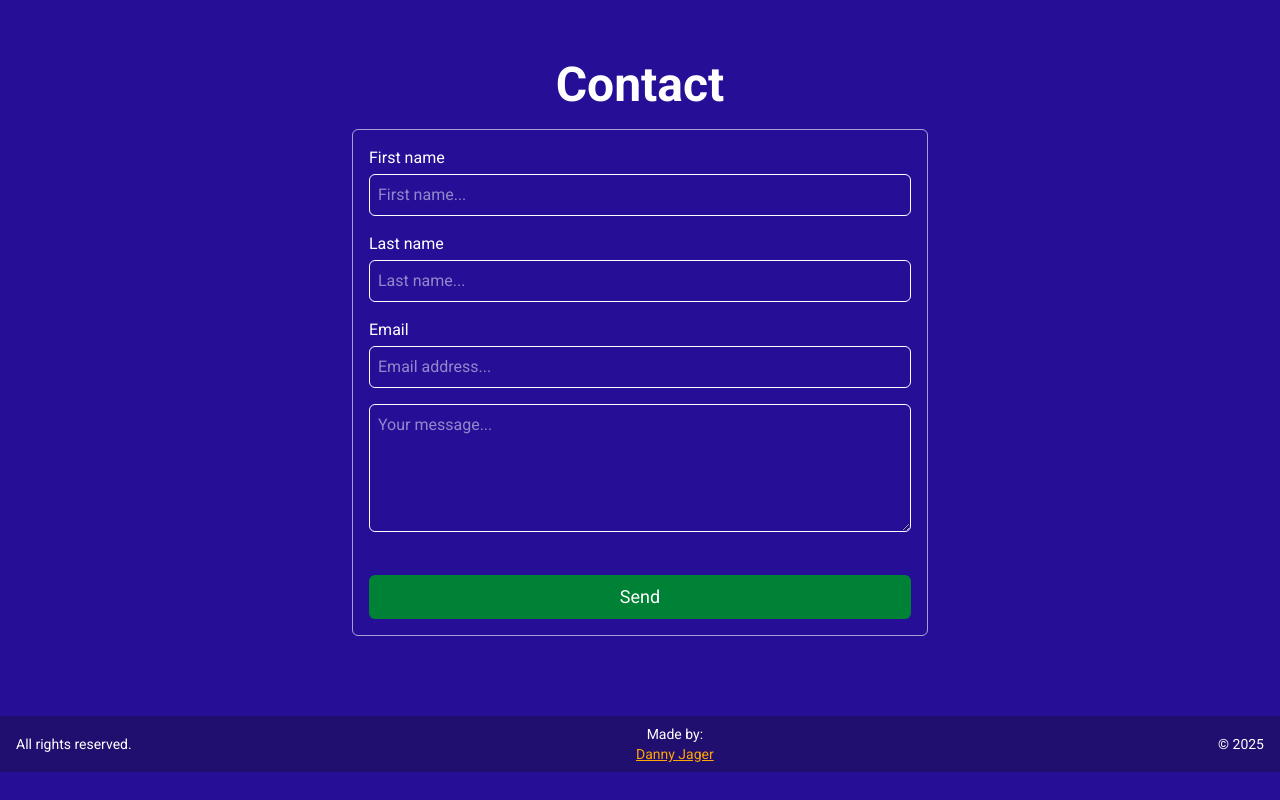
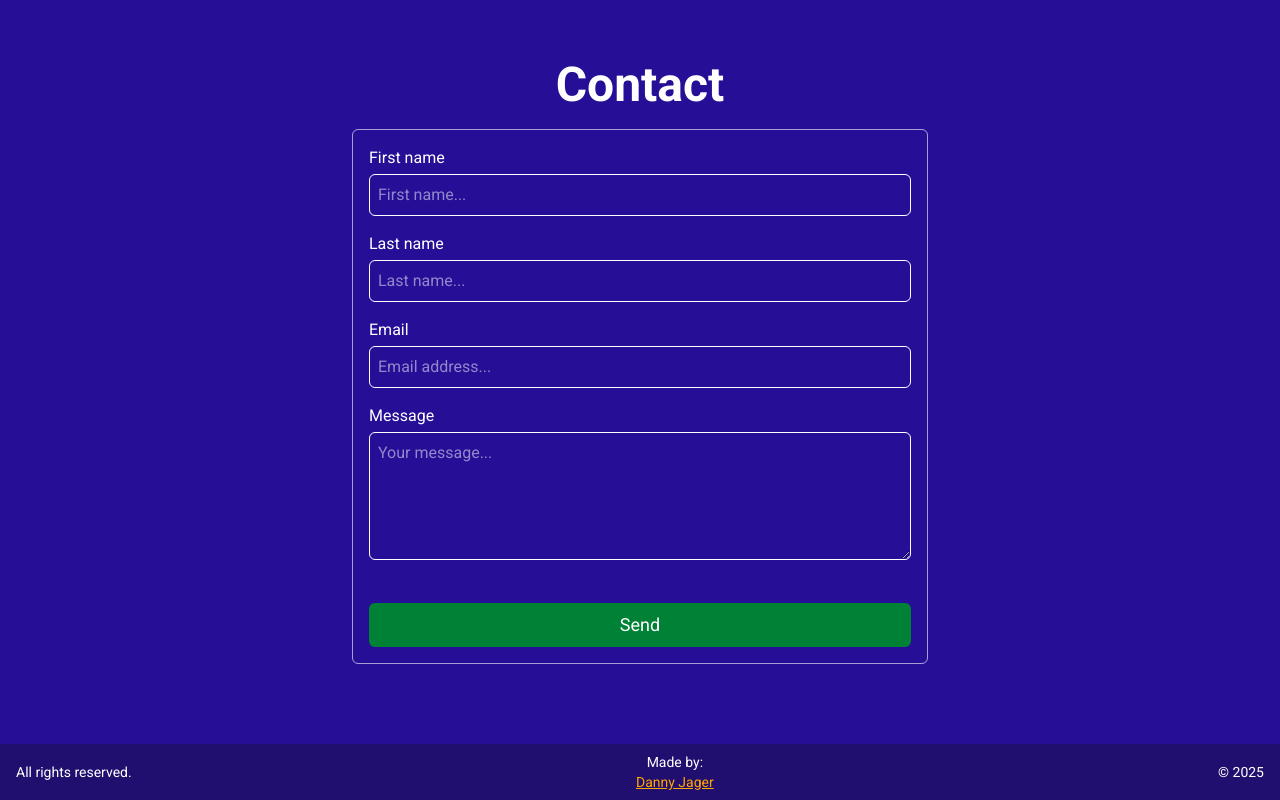
Before and after one commit to DannyHTML/Portfolio, a Vue app: page / in a window 1280 px wide. Shown: the part 3581-4381 px from the top of the page. Before the commit the page ends 4353 px from the top, so only its background shows below. Built offline with nearby package versions, Linux system fonts and the light colour scheme; no server answers.

Commit message:
More quick UX fix

```diff
--- a/src/components/EmailForm.vue
+++ b/src/components/EmailForm.vue
@@ -42,6 +42,7 @@
       </div>
 
       <div class="relative">
+        <label class="mb-1 block" for="message">Message</label>
         <textarea
           id="message"
           v-model="message"
```
